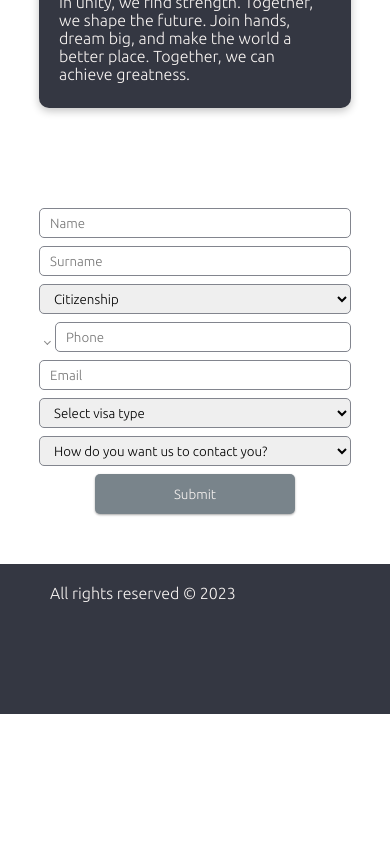
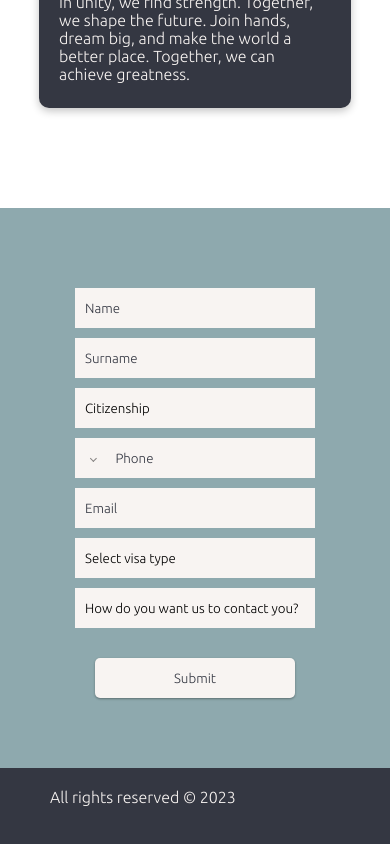
Before and after one commit to LensedStar/visacommers, a React (Create React App) app: page / in a window 390 px wide. Shown: the part 3481-4325 px from the top of the page. Before the commit the page ends 4195 px from the top, so only its background shows below. Built offline with nearby package versions, Linux system fonts and the light colour scheme.

Commit message:
Form complited

```diff
--- a/src/Components/Form/ApplyForm.jsx
+++ b/src/Components/Form/ApplyForm.jsx
@@ -63,7 +63,7 @@ const {t,i18n} = useTranslation();
         }
     }
     return(
-        <>
+        <div className="formContainer">
         <form className="applyForm" onSubmit={handleSubmit(fetchForm)}>
             <input type="text" placeholder={t("form.name")} {...register("name",{required:true,maxLength:20})}/>
             { errors.name && <span className="error">{t("form.error")}</span> }
@@ -113,8 +113,8 @@ const {t,i18n} = useTranslation();
                 <option value="Email">Email</option>
             </select>
             { errors.howContact && <span className="error">{t("form.error")}</span> }
-            <Button type="submit" content={t("form.submit")} />
+            <Button type="submit" content={t("form.submit")} classN="subBtn"/>
         </form>
-</>
+        </div>
     )
 }
--- a/src/Components/Form/FormStyle.scss
+++ b/src/Components/Form/FormStyle.scss
@@ -4,34 +4,83 @@ $clr-2:rgb(121, 132, 139);
 $clr-3:rgb(142, 169, 174);
 $clr-4:rgb(130, 133, 142);
 $clr-5:rgb(52, 55, 66);
+$shadow: rgba(0, 0, 0, 0.24) 0px 3px 8px;
+
+.formContainer{
+  display:flex;
+  justify-content: center;
+  align-content: center;
+  background-color: $clr-3;
+  width: 100%;
+  padding: 50px 20px;
+}
 
 .applyForm {
   display: flex;
   flex-direction: column;
   align-items: center;
   justify-content: center;
-  margin-bottom: 50px;
+  //background-color: $clr-1;
+  width: 80%;
+  padding: 30px 20px 20px 20px;
+  border-radius: 10px;
+  ::placeholder{
+    color: $clr-5;
+  }
+  .subBtn{
+    background-color: $clr-1!important;
+    color: $clr-5!important;
+    margin-top: 20px!important;
+    &:active{
+      color: $clr-1!important;
+      background-color: $clr-5!important;
+    }
+  }
+  //box-shadow:$shadow;
   .typeSelect{
     margin-bottom: 20px;
   }
   .PhoneInput{
     width: 80%;
+    @media screen and (max-width: 600px){
+      width: 100%;
+    }
+  }
+  .PhoneInputCountry{
+    background-color: $clr-1;
+    height: 40px;
+    margin: 0;
+    padding: 0 10px;
   }
   input{
-    height: 30px;
+    height: 40px;
     width: 80%;
-    border-radius: 5px;
-    border: .5px solid $clr-4;
-    padding: 0 0 0 10px;
-    margin-bottom: 8px;
+    padding: 0 10px;
+    margin-bottom: 10px;
+    border: none;
+    background-color: $clr-1;
+    &:focus{
+      outline: none;
+    }
+    @media screen and (max-width: 600px){
+      width: 100%;
+    }
+
   }
   select{
-    height: 30px;
+    height: 40px;
     width: 80%;
-    border-radius: 5px;
-    border: .5px solid $clr-4;
-    padding: 0 0 0 10px;
-    margin-bottom: 8px;
+    border: none;
+    padding: 0 10px;
+    margin-bottom: 10px;
+    background-color: $clr-1;
+    -webkit-appearance: none;
+    &:focus{
+      outline: none;
+    }
+    @media screen and (max-width: 600px){
+      width: 100%;
+    }
   }
   select:required {
     color: #666;
@@ -42,4 +91,16 @@ $clr-5:rgb(52, 55, 66);
   option {
     color: #000;
   }
+  .error{
+    color: rgba(133, 13, 13, 1);
+    font-size: .9rem;
+    margin: 0;
+    padding: 0;
+    text-align: start;
+    opacity: .6;
+    margin-bottom: 5px;
+    align-self: start;
+    padding-left: 60px;
   }
+
+  }
```
